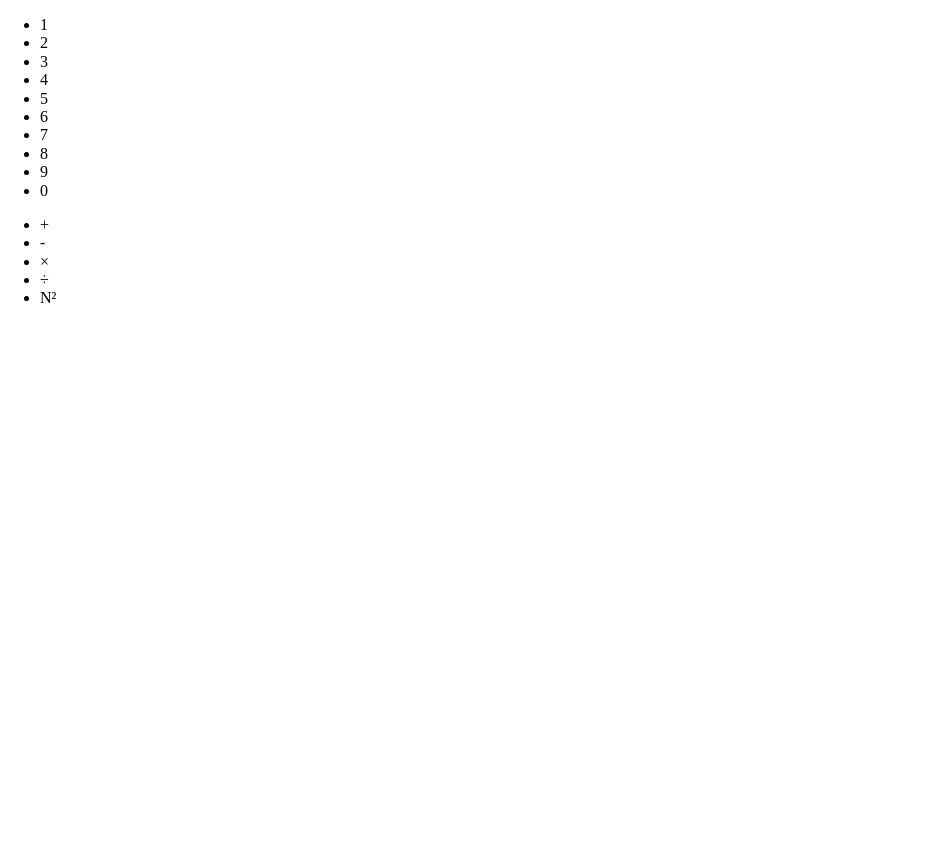
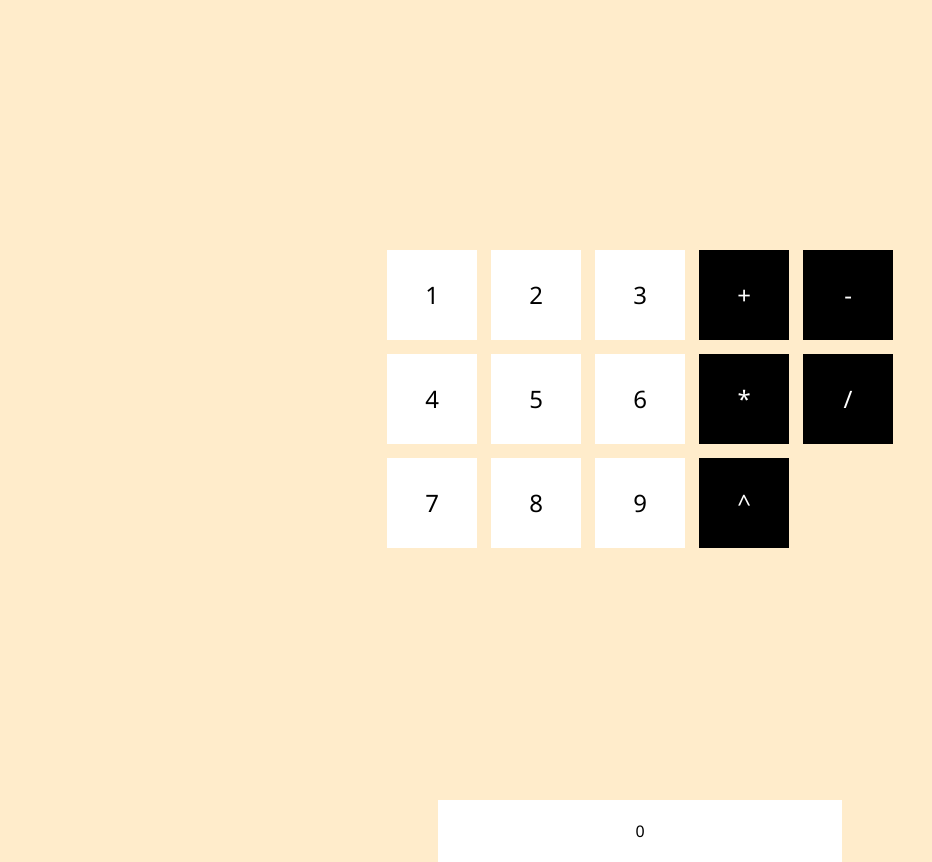
Before and after one commit to jhosephbl/hackaton12, a plain HTML site: page index.html in a window 1280 px wide. Shown: the whole page, without its empty margins (0-932 px from the left). Before the commit the page ends 800 px from the top, so only its background shows below. Drawn offline with Linux system fonts and the light colour scheme.

Commit message:
avance 2

```diff
--- a/app.js
+++ b/app.js
@@ -0,0 +1,40 @@
+const numPantalla="0";
+const pantallaConNumero="si"
+const usarPunto="no";
+const numEspera=0;
+const operation="";
+const solucion="";
+
+function ingresarNumero (x){
+
+    if(x!=="."){
+        if(numPantalla=="0" || pantallaConNumero=="si"){
+            document.Calculadora.textbxnros.value=x;
+            numPantalla=x;
+        }
+
+        else if(x!="."){
+            document.Calculadora.textbxnros.value+=x;
+            numPantalla+=x;
+
+        }
+    }
+
+    if(x=="." && usarPunto=="no" && numPantalla=="0"){
+        document.Calculadora.textbxnros.value="0."
+        numPantalla=x;
+        usarPunto="si"
+    }
+
+    else if(x=="." && usarPunto=="no"){
+        document.Calculadora.textbxnros.value +=x;
+        numPantalla +=x;
+        usarPunto="si"
+    }
+
+    else if(x=="." && usarPunto=="si"){
+
+    }
+
+    pantallaConNumero="no"
+}
--- a/index.html
+++ b/index.html
@@ -10,34 +10,44 @@
 <body>
 
 
-    <div class="numeros">
-        <nav class="contenedor-numeros">
-            <ul class="contenedor-numeros-list">
-                <li class="contenedor-numeros-element">1</li>
-                <li class="contenedor-numeros-element">2</li>
-                <li class="contenedor-numeros-element">3</li>
-                <li class="contenedor-numeros-element">4</li>
-                <li class="contenedor-numeros-element">5</li>
-                <li class="contenedor-numeros-element">6</li>
-                <li class="contenedor-numeros-element">7</li>
-                <li class="contenedor-numeros-element">8</li>
-                <li class="contenedor-numeros-element">9</li>
-                <li class="contenedor-numeros-element">0</li>
-            </ul>
-        </nav>
-     </div>
+    <form name="Calculadora" class="contenedor-general">
+        <table class="numeros-contenedor">
+            <tr class="numeros-lista">
+                <td class="numeros-td"><input class="numeros-elemento" type="button" value="1" onclick="ingresarNumero(this.value)"></td>
+                <td class="numeros-td"><input class="numeros-elemento" type="button" value="2" onclick="ingresarNumero(this.value)"></td>
+                <td class="numeros-td"><input class="numeros-elemento" type="button" value="3" onclick="ingresarNumero(this.value)"></td>
+                <td class="numeros-td"><input class="matematicas-operacion" type="button" value="+" onclick="ingresarNumero(this.value)"></td>
+                <td class="numeros-td"><input class="matematicas-operacion" type="button" value="-" onclick="ingresarNumero(this.value)"></td>
+            </tr>
 
-   <div class="matematicas">
-       <nav class="contenedor">
-           <ul class="contenedor-list">
-               <li class="contenedor-list-element">+</li>
-               <li class="contenedor-list-element">-</li>
-               <li class="contenedor-list-element">×</li>
-               <li class="contenedor-list-element">÷</li>
-               <li class="contenedor-list-element">N²</li>
-           </ul>
-       </nav>
-    </div>
+            <tr class="numero-lista">
+                <td class="numeros-td"><input class="numeros-elemento" type="button" value="4" onclick="ingresarNumero(this.value)"></td>
+                <td class="numeros-td"><input class="numeros-elemento" type="button" value="5" onclick="ingresarNumero(this.value)"></td>
+                <td class="numeros-td"><input class="numeros-elemento" type="button" value="6" onclick="ingresarNumero(this.value)"></td>
+                <td class="numeros-td"><input class="matematicas-operacion" type="button" value="*" onclick="ingresarNumero(this.value)"></td>
+                <td class="numeros-td"><input class="matematicas-operacion" type="button" value="/" onclick="ingresarNumero(this.value)"></td>
+            </tr>
+
+            <tr class="numero-lista">
+                <td class="numeros-td"><input class="numeros-elemento" type="button" value="7" onclick="ingresarNumero(this.value)"></td>
+                <td class="numeros-td"><input class="numeros-elemento" type="button" value="8" onclick="ingresarNumero(this.value)"></td>
+                <td class="numeros-td"><input class="numeros-elemento" type="button" value="9" onclick="ingresarNumero(this.value)"></td>
+                <td class="numeros-td"><input class="matematicas-operacion" type="button" value="^" onclick="ingresarNumero(this.value)"></td>
+            </tr>
+
+            <tr class="numero-lista"> </tr>
+
+
+        </table>
+    </form>
+
+    <input name="txtboxnros" class="resultado" value="0" disabled></input>
+
+
+
+
+
+
 
 
 
--- a/modulos/_matematicas.scss
+++ b/modulos/_matematicas.scss
@@ -0,0 +1,18 @@
+.matematicas-operacion{
+    width: 90px;
+    height: 90px;
+    background: black;
+    color: white;
+
+    display: flex;
+    align-items: center;
+    justify-content: center;
+    margin: 5px;
+    border: none;
+    font-size: 1.5em;
+}
+
+.matematicas-operacion:hover{
+    background: coral;
+       color: black;
+}
--- a/modulos/_numeros.scss
+++ b/modulos/_numeros.scss
@@ -0,0 +1,52 @@
+.numeros{
+    width: 440px;
+    height: 640px;
+    background: coral;
+    margin-left: 50px;
+    margin-top: 50px;
+
+    // &-contenedor{
+    //     width: 100%;
+    //     height: 100%;
+
+
+    // }
+
+    &-td{
+        width: 100%;
+        height: 100%;
+    }
+
+    // &-lista{
+    //     display: flex;
+    //     width: 600px;
+    //     height: 100%;
+    //     flex-wrap: wrap;
+    //     background: chartreuse;
+    //     padding: 10px;
+    //     display: flex;
+    //     align-items: center;
+    //     justify-content: center;
+
+    // }
+
+    &-elemento{
+        width: 90px;
+        height: 90px;
+        background: white;
+        list-style: none;
+        display: flex;
+        align-items: center;
+        justify-content: center;
+        margin: 5px;
+        border: none;
+        font-size: 1.5em;
+
+    }
+
+    &-elemento:hover{
+       background: black;
+       color: white;
+
+    }
+}
--- a/styles.scss
+++ b/styles.scss
@@ -1,3 +1,39 @@
 @import './modulos/normalize';
 @import './modulos/numeros';
 @import './modulos/matematicas';
+
+
+body{
+    margin: 0 auto;
+    width: 100%;
+    height: 800px;
+    background: #ffeccb;
+    font-family: 'Segoe UI', Tahoma, Geneva, Verdana, sans-serif;
+
+}
+
+.contenedor-general{
+    margin: 0 auto;
+    width: 800px;
+    height: 800px;
+    background: #ffeccb;
+    font-family: 'Segoe UI', Tahoma, Geneva, Verdana, sans-serif;
+    display: flex;
+    align-items: center;
+    justify-content: center;
+
+
+}
+
+.resultado{
+    margin: 0 auto;
+    width: 400px;
+    height: 60px;
+    background: white;
+    color: black;
+    border: none;
+    display: flex;
+    align-items: center;
+    justify-content: center;
+    text-align: center;
+}
```
Also changed, not shown: styles.css, 1 other file.
